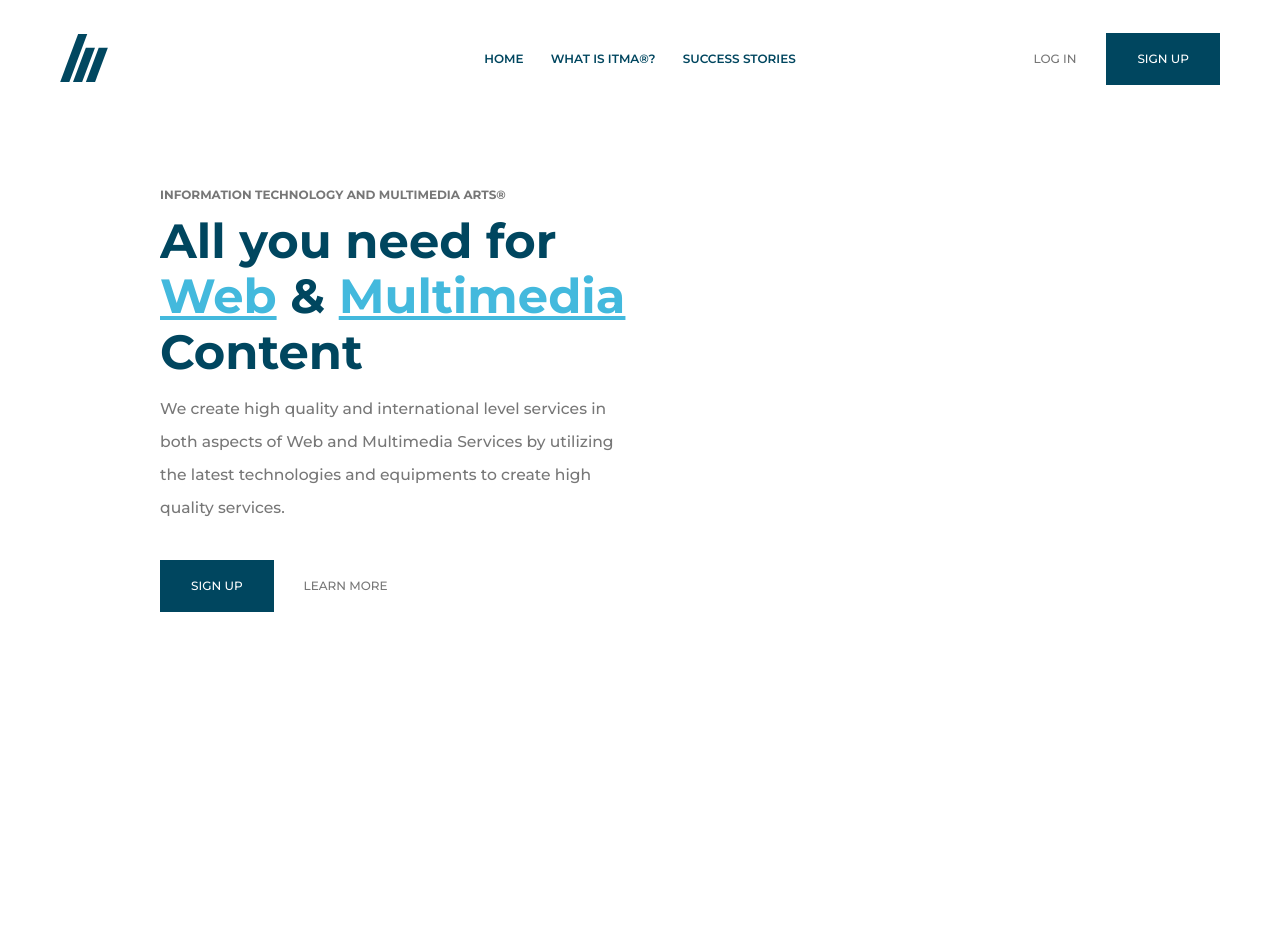
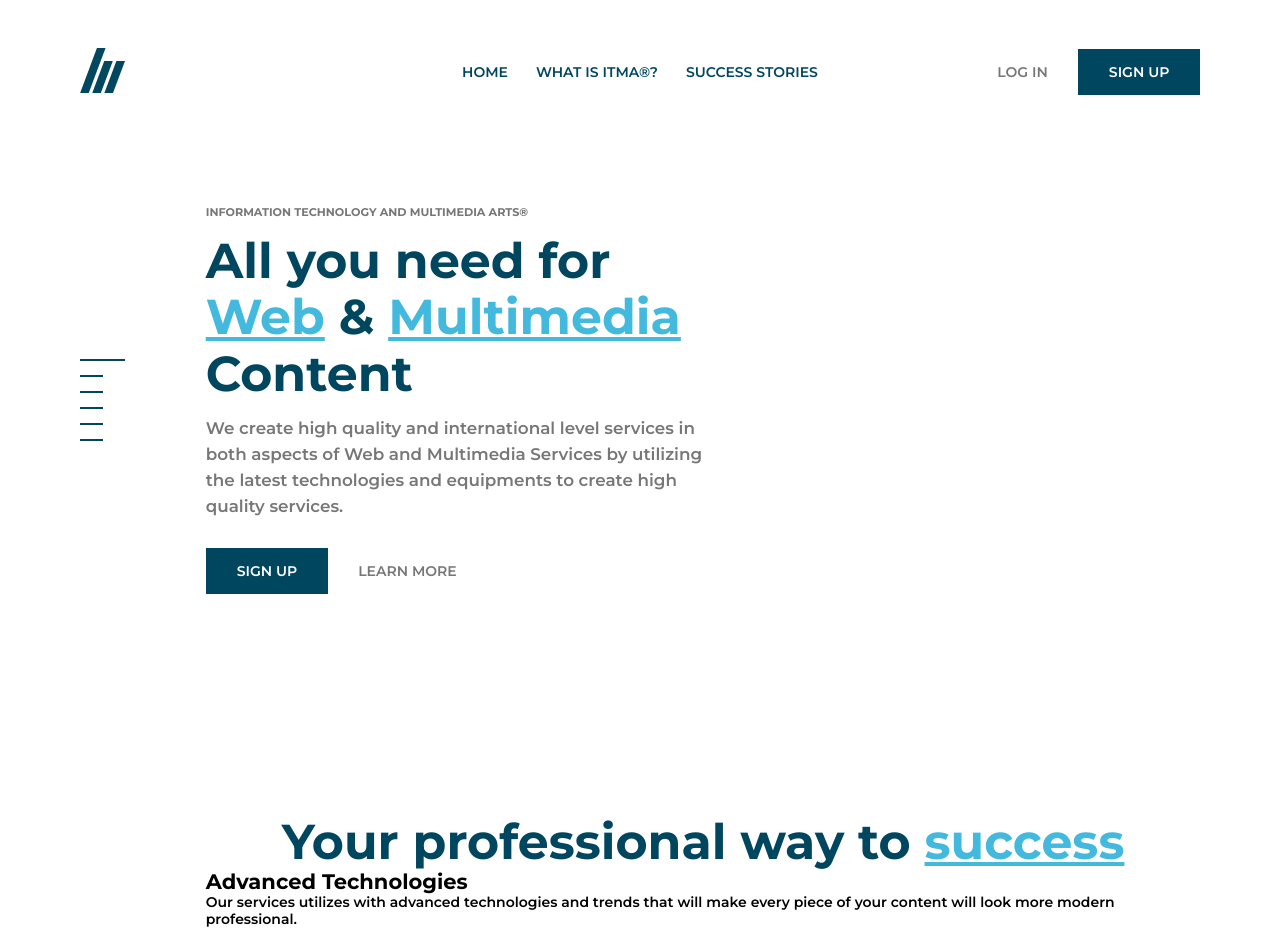
Before and after one commit to Vherniel/ITMA-Redesign, a website: page index.pug in a window 1280 px wide. Shown: the top 952 px of the page. Drawn offline with nearby package versions, Linux system fonts and the light colour scheme; files that its build step writes are made by us from their sources.

Commit message:
Code organized with smacss rules.

```diff
--- a/index.pug
+++ b/index.pug
@@ -1,75 +1,90 @@
-<!DOCTYPE html>
+doctype
 html(lang="en")
   head
     meta(charset="UTF-8")
     meta(name="viewport", content="width=device-width, initial-scale=1.0")
     meta(http-equiv="X-UA-Compatible", content="ie=edge")
-    link(rel="stylesheet", type="text/css", href="/dist/css/normalize.css")
-    link(rel="stylesheet", type="text/css", href="/dist/css/main.css")
+    link(rel="stylesheet", type="text/css", href="/build/css/normalize.css")
+    link(rel="stylesheet", type="text/css", href="/build/css/main.css")
     link(rel="stylesheet", type="text/css", href="https://fonts.googleapis.com/css?family=Montserrat:500,600,700,800")
-    link(rel="shortcut icon", type="image/x-icon", href="/dist/img/favicon.ico")
+    link(rel="shortcut icon", type="image/x-icon", href="/build/img/favicon.ico")
     title ITMA®
   body
 
     // Header
-    header#header-top
-      div#logo-container
+    header#header
+      div.header_container
         // Logo
-        a(href="#")
-          svg(xmlns="http://www.w3.org/2000/svg", viewBox="0 0 593.7 597.4")
-            style(type="text/css").
-              .st0 {
-                fill: #014760;
-              }
-            polygon(class="st0", points="319.8 170.7 160.2 597.4 273.9 597.4 433.4 170.7 ")
-            polygon(class="st0", points="480.1 170.7 320.5 597.4 434.2 597.4 593.7 170.7 ")
-            polygon(class="st0", points="223.7 0 0.3 597.4 114 597.4 337.3 0 ")
-      // Navigation Links
-      nav
-        ul
-          li
-            a(href="#") Home
-          li
-            a(href="#") What is ITMA®?
-          li
-            a(href="#") Success Stories
-      // Call to action buttons
-      div.header-cta-buttons
-        a(href="#" class="cta-button-login") Log in
-        a(href="#" class="cta-button-signup") Sign Up
+        div.header_logo-wrapper
+          a(href="#" class="logo-btn")
+            svg(xmlns="http://www.w3.org/2000/svg", viewBox="0 0 593.7 597.4")
+              style(type="text/css").
+                .st0 {
+                  fill: #014760;
+                }
+              polygon(class="st0", points="319.8 170.7 160.2 597.4 273.9 597.4 433.4 170.7 ")
+              polygon(class="st0", points="480.1 170.7 320.5 597.4 434.2 597.4 593.7 170.7 ")
+              polygon(class="st0", points="223.7 0 0.3 597.4 114 597.4 337.3 0 ")
+        // Navigation Links
+        nav.header_nav
+          ul.nav-list
+            li.nav-items
+              a(href="#" class="nav-links") Home
+            li.nav-items
+              a(href="#" class="nav-links") What is ITMA®?
+            li.nav-items
+              a(href="#" class="nav-links") Success Stories
+        // Call to action buttons
+        div.header_cta-btn
+          a(href="#" id="cta-btn_login") Log in
+          a(href="#" class="cta-btn_signup") Sign Up
 
-    main#landing-page
+    // Page navigation links
+    nav#page-link
+      ul.page-link_list
+        li.page-link_items.active
+        li.page-link_items
+        li.page-link_items
+        li.page-link_items
+        li.page-link_items
+        li.page-link_items
+
+    // Main page / Landing page
+    main#main
       div.container
-        section.main-section
-          div.company-container
-            header
-              h3 Information Technology and Multimedia Arts®
-              h1 All you need for#[br] #[em.special-emphasis Web] & #[em.special-emphasis Multimedia]#[br]Content
-            p.company-description We create high quality and international level services in both aspects of Web and Multimedia Services by utilizing the latest technologies and equipments to create high quality services.
-            div.cta-buttons-container
-              a(href="#" class="cta-button-signup") Sign up
-              a(href="#" class="cta-button-learnmore") Learn More
+        section.main_content
+          div.content-wrapper
+            header.content_head-group
+              h3.content_head-3 Information Technology and Multimedia Arts®
+              h1.content_head-1 All you need for#[br] #[em.special-emphasis Web] & #[em.special-emphasis Multimedia]#[br]Content
+            p.content_description We create high quality and international level services in both aspects of Web and Multimedia Services by utilizing the latest technologies and equipments to create high quality services.
+            div.cta-btn
+              a(href="#" class="cta-btn_signup") Sign up
+              a(href="#" class="cta-btn_learnmore") Learn More
 
-    section#features-page
+
+
+    .dummy
+    section#features
       div.container
-        div.features-container
-          h1 Your professional way to #[em.special-emphasis success]
+        div.features-wrapper
+          h1(style="text-align: center;" class="content_head-1") Your professional way to #[em.special-emphasis success]
           div.features-description
             div
               h2 Advanced Technologies
               p Our services utilizes with advanced technologies and trends that will make every piece of your content will look more modern professional.
-              div.features-cta-container
-                a(href="#" class="cta-button-learnmore") Learn more
+              div.cta-btn
+                a(href="#" class="cta-btn_learnmore") Learn more
             div
               h2 Keep Updated
               p Keep track of your content with our 24/7 contact service. Keeping you connected is an opportunity to build your trust and keep updated on your content.
-              div.features-cta-container
-                a(href="#" class="cta-button-learnmore") Learn more
+              div.cta-btn
+                a(href="#" class="cta-btn_learnmore") Learn more
             div
               h2 Exclusive Perks
               p Recieve Exclusive perks including 20% discounts, extended trials, personalized support, and up to 35% of discount for your 3rd new content.
-              div.features-cta-container
-                a(href="#" class="cta-button-learnmore") Learn more
+              div.cta-btn
+                a(href="#" class="cta-btn_learnmore") Learn more
 
     section
       // TODO
--- /dev/null
+++ b/scss/_base.scss
@@ -0,0 +1,33 @@
+:root {
+  font-size: 14px;
+}
+
+* {
+  box-sizing: border-box;
+}
+
+html,
+body {
+  font-family: $font-family;
+  font-size: 100%;
+  font-weight: 600;
+  height: 100%;
+}
+
+h1,
+h2,
+h3,
+h4,
+h5,
+h6,
+p,
+ul,
+ol {
+  margin: 0;
+  padding: 0;
+}
+
+a {
+  text-decoration: none;
+  display: inline-block;
+}
--- a/scss/_configs.scss
+++ /dev/null
@@ -1,50 +0,0 @@
-@import "variables";
-
-/*
-**  HTML5 Tag Configurations  **
-*/
-
-:root {
-  font-size: $root-font-size;
-}
-
-html, body {
-  font-family: $font-family;
-  font-size: 100%;
-  font-weight: $default-font-weight;
-  height: 100%;
-}
-
-h1, h2, h3, h4, h5, h6, p {
-  margin: 0;
-  padding: 0;
-}
-
-a {
-  text-decoration: none;
-}
-
-h1 {
-  color: $color-dark-teal;
-  font-size: $heading-large-font-size;
-  margin: 1rem 0;
-}
-
-h2 {
-  font-size: $heading-medium-font-size;
-  color: $color-black;
-  margin: 1rem 0;
-}
-
-h3 {
-  font-size: $heading-small-font-size;
-  color: $color-regular-gray;
-  text-transform: uppercase;
-  margin: 1rem 0;
-}
-
-p {
-  color: $color-regular-gray;
-  font-size: $paragraph-font-size;
-  margin-bottom: 2rem;
-}
--- /dev/null
+++ b/scss/_layout.scss
@@ -0,0 +1,35 @@
+.container {
+  margin-left: 16.074%;
+  margin-right: 6.225%;
+}
+
+#header {
+  position: fixed;
+  width: 100%;
+  margin: 3.429rem 0;
+  top: 0;
+  left: 0;
+}
+
+#main {
+  height: 100vh;
+  top: 0;
+  left: 0;
+  display: flex;
+  align-items: center;
+}
+
+.main_content {
+  width: 100%;
+}
+
+#page-link {
+  position: fixed;
+  height: 100vh;
+  display: flex;
+  align-items: center;
+  justify-content: center;
+  top: 0;
+  left: 0;
+  width: 16.074%;
+}
--- /dev/null
+++ b/scss/_module.scss
@@ -0,0 +1,4 @@
+@import "modules/buttons.scss";
+@import "modules/page-links.scss";
+@import "modules/header.scss";
+@import "modules/content.scss";
--- a/scss/main.scss
+++ b/scss/main.scss
@@ -1,206 +1,5 @@
-@import "configs";
-@import "variables";
-
-/*
-**  Classes
-*/
-
-.container {
-  width: 75%;
-  margin: auto;
-  overflow: hidden;
-}
-
-.special-emphasis {
-  color: $color-light-blue;
-  text-decoration: underline;
-  font-style: normal;
-}
-.cta-buttons-container {
-  text-transform: uppercase;
-  box-sizing: border-box;
-  margin: 1rem 0;
-}
-.cta-button-signup {
-  background-color: $color-dark-teal;
-  color: $color-white;
-  padding: 1.5rem 2.5rem;
-  display: inline-block;
-  border: 1px solid $color-dark-teal;
-  transition: 0.3s ease;
-
-  &:hover {
-    background-color: rgba(255, 255, 255, 0);
-    color: $color-dark-teal;
-    border: 1px solid $color-dark-teal;
-    transition: 0.3s ease;
-  }
-}
-.cta-button-login {
-  color: $color-regular-gray;
-  margin-right: 2.5rem;
-}
-.cta-button-learnmore {
-  padding: 1.5rem 2.5rem;
-  color: $color-regular-gray;
-  display: inline-block;
-}
-
-/*
-**  Page Content
-*/
-
-#header-top {
-  position: fixed;
-  top: 0;
-  left: 0;
-  width: 100%;
-  padding: 2.75rem 5rem;
-  display: flex;
-  box-sizing: border-box;
-  align-items: center;
-  z-index: 100;
-
-  #logo-container {
-    flex: 1;
-
-    svg {
-      width: 4rem;
-      height: 4rem;
-    }
-  }
-
-  nav {
-    flex: 2;
-
-    ul {
-      margin: 0;
-      padding: 0;
-      text-align: center;
-
-      li {
-        list-style: none;
-        display: inline-block;
-        padding: 1rem;
-
-        a {
-          color: $color-dark-teal;
-          text-transform: uppercase;
-          font-weight: 600;
-        }
-      }
-    }
-  }
-
-  .header-cta-buttons {
-    flex: 1;
-    text-align: right;
-    text-transform: uppercase;
-  }
-}
-
-#landing-page .company-container {
-  display: flex;
-  height: 100vh;
-  justify-content: center;
-  flex-direction: column;
-  width: 50%;
-
-  .company-description {
-    color: $color-regular-gray;
-    font-size: $paragraph-font-size;
-    line-height: $paragraph-line-height;
-    margin-bottom: 2rem;
-  }
-}
-
-#features-page {
-  height: 100vh;
-  position: relative;
-  display: flex;
-
-  .features-container {
-    display: flex;
-    flex-direction: column;
-    margin: auto;
-
-    h1 {
-      flex: 1;
-      text-align: center;
-      margin-bottom: 5rem;
-    }
-
-    .features-description {
-      display: flex;
-      justify-content: space-between;
-
-      div {
-        display: flex;
-        flex-direction: column;
-        width: 285px;
-
-        h2 {
-          display: inline-block;
-          width: 300px;
-          line-height: 6rem;
-        }
-
-        p {
-          line-height: 1.8rem;
-        }
-
-        .features-cta-container {
-          display: flex;
-          flex: 1;
-          justify-content: flex-end;
-
-          a {
-            padding: 0;
-            text-transform: uppercase;
-            margin-top: 1rem;
-          }
-        }
-      }
-    }
-  }
-}
-
-#contact {
-  height: 100vh;
-  position: relative;
-
-  .contact-container {
-    text-align: center;
-    position: absolute;
-    @include posCenter();
-
-    a {
-      font-size: $heading-large-font-size;
-      color: $color-dark-teal;
-      overflow: hidden;
-      position: relative;
-
-      &:after {
-        content: "";
-        position: absolute;
-        z-index: -1;
-        right: 0;
-        width: 0;
-        bottom: -5px;
-        background: $color-dark-teal;
-        height: 2px;
-        transition-property: width;
-        transition-duration: 0.5s;
-        transition-timing-function: ease-out;
-      }
-
-      &:hover:after,
-      &:focus:after,
-      &:active:after {
-        left: 0;
-        right: auto;
-        width: 100%;
-      }
-    }
-  }
-}
+@import "variable";
+@import "base";
+@import "layout";
+@import "module";
+@import "state";
--- /dev/null
+++ b/scss/modules/_buttons.scss
@@ -0,0 +1,22 @@
+.cta-btn {
+  text-transform: uppercase;
+  margin-top: 2rem;
+}
+
+.cta-btn_signup {
+  color: $color-white;
+  padding: 1rem 2.143rem;
+  background-color: $color-primary;
+  border: 1px solid transparent;
+
+  &:hover {
+    color: $color-primary;
+    border: 1px solid $color-primary;
+    background-color: transparent;
+  }
+}
+
+.cta-btn_learnmore {
+  padding: 1rem 2.143rem;
+  color: $color-regular-gray;
+}
--- /dev/null
+++ b/scss/modules/_content.scss
@@ -0,0 +1,32 @@
+.content-wrapper {
+  width: 50%;
+}
+
+.content_head-group {
+  margin-bottom: 1rem;
+}
+
+.content_head-3 {
+  color: $color-regular-gray;
+  font-size: 0.8rem;
+  text-transform: uppercase;
+  margin-bottom: 1rem;
+}
+
+.content_head-1 {
+  color: $color-primary;
+  font-size: 3.5rem;
+  margin-top: 1rem;
+}
+
+.content_description {
+  color: $color-regular-gray;
+  line-height: 1.85rem;
+  font-size: 1.2rem;
+}
+
+.special-emphasis {
+  color: $color-secondary;
+  text-decoration: underline;
+  font-style: normal;
+}
--- /dev/null
+++ b/scss/modules/_header.scss
@@ -0,0 +1,63 @@
+.header_container {
+  display: flex;
+  justify-content: center;
+  align-items: center;
+  width: 87.555%;
+  margin: auto;
+}
+
+.header_logo-wrapper {
+  flex: 1;
+}
+
+.logo-btn {
+  display: inline-block;
+  width: 3.214rem;
+}
+
+.header_nav {
+  flex: 2;
+}
+
+.nav-list {
+  display: inline-block;
+  display: flex;
+  justify-content: center;
+  list-style: none;
+}
+
+.nav-items {
+  display: inline-block;
+  margin: 0 0.5rem;
+}
+
+.nav-links {
+  color: $color-primary;
+  padding: 1rem 0.5rem;
+  text-transform: uppercase;
+}
+
+.header_cta-btn {
+  flex: 1;
+  text-align: right;
+}
+
+.header_cta-btn {
+  text-transform: uppercase;
+}
+
+#cta-btn_login {
+  padding: 1rem 2.143rem;
+  color: $color-regular-gray;
+}
+
+@media (max-width: 1150px) {
+  .header_logo-wrapper {
+    flex: 0;
+  }
+
+  .nav-list {
+    justify-content: flex-start;
+    padding-left: 3rem;
+  }
+}
--- /dev/null
+++ b/scss/modules/_page-links.scss
@@ -0,0 +1,20 @@
+.page-link_list {
+  list-style: none;
+}
+
+.page-link_items {
+  width: 1.607rem;
+  height: 2px;
+  background-color: $color-primary;
+  margin: 1rem 0;
+
+  &:hover {
+    cursor: pointer;
+  }
+}
+
+.page-link_items.active {
+  width: 3.214rem;
+  height: 2px;
+  background-color: $color-primary;
+}
```
Also changed, not shown: package.json (+3 -4 lines), scss/_variable.scss (renamed from scss/_variables.scss, +5 -14 lines), build/css/main.css (added), build/css/normalize.css (renamed from dist/css/normalize.css), build/img/favicon.ico (renamed from dist/img/favicon.ico), build/index.html (added), dist/css/main.css (deleted), dist/index.html (deleted), scss/_state.scss (added), 2 other files.
